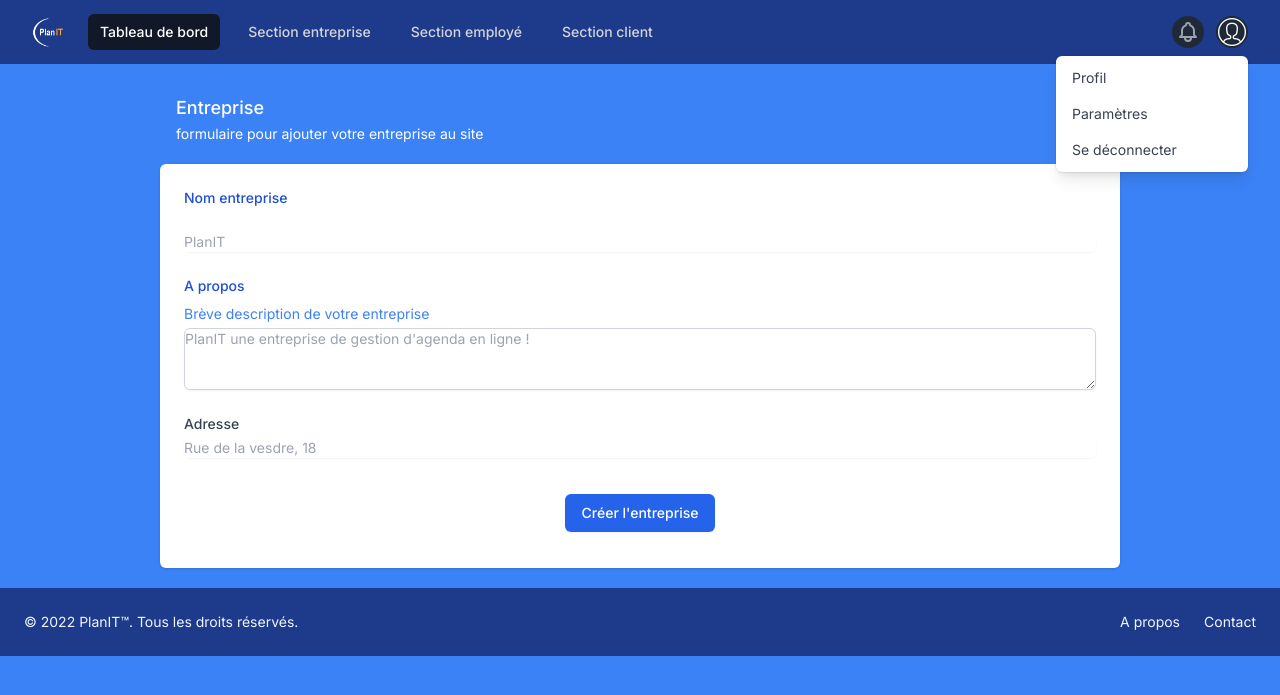
After one commit to RFeno/PlanIT-Agenda-en-ligne, a PHP site: template app/pages/sectionEntreprise.php in a window 1280 px wide. The commit adds this page. Shown: the top 695 px of the page. Run offline with PHP 8.4, Linux system fonts and the light colour scheme; the template is opened without the code that fills it, so the values that code supplies are empty; some libraries are stand-ins or nearby versions.

Commit message:
ajout formulaire entreprise

```diff
--- a/app/pages/home.php
+++ b/app/pages/home.php
@@ -21,7 +21,7 @@
     </head>
     <body class="bg-blue-500">
         <!--nav bar début -->
-        <div style="top:0; position:fixed" id="positionNavBar" class="bg-blue-500 ud-header  absolute top-0
+        <div style="top:0; position:fixed" id="positionNavBar" class="bg-blue-900 ud-header  absolute top-0
             left-0 z-40 w-full flex items-center">
             <!-- debut cliquables -->
             <div class="container">
--- /dev/null
+++ b/app/pages/sectionEntreprise.php
@@ -0,0 +1,143 @@
+<!DOCTYPE html>
+<html lang="fr">
+    <head>
+        <meta charset="UTF-8">
+        <meta http-equiv="X-UA-Compatible" content="IE=edge" />
+        <meta name="viewport" content="width=device-width, initial-scale=1.0"/>
+        <script src="https://cdn.tailwindcss.com"></script>
+        <link rel="stylesheet" href="/assets/css/animate.css" />
+        <link rel="stylesheet" href="/assets/css/tailwind.css" />
+        <link rel="shortcut icon" href="/assets/images/logo.png" type="image/x-icon"/>
+        <script src="/assets/jquery/jquery.js"></script>
+        <title>PlanIT</title>
+    </head>
+    <body class="bg-blue-500">
+      <!-- debut nav bar -->
+
+      <nav class="bg-blue-900">
+        <div class="max-w-7xl mx-auto px-2 sm:px-6 lg:px-8">
+          <div class="relative flex items-center justify-between h-16">
+            <div class="absolute inset-y-0 left-0 flex items-center sm:hidden">
+              <!-- Mobile menu button-->
+              <button type="button" class="inline-flex items-center justify-center p-2 rounded-md text-gray-400 hover:text-white hover:bg-gray-700 focus:outline-none focus:ring-2 focus:ring-inset focus:ring-white" aria-controls="mobile-menu" aria-expanded="false">
+                <span class="sr-only">Open main menu</span>
+              </button>
+            </div>
+            <div class="flex-1 flex items-center justify-center sm:items-stretch sm:justify-start">
+              <div class="flex-shrink-0 flex items-center">
+                <img class="h-8 w-8 rounded-full " src="../images/logoInverse.png" alt="logo avatar"/>
+              </div>
+              <div class="hidden sm:block sm:ml-6">
+                <div class="flex space-x-4">
+                  <!-- Current: "bg-gray-900 text-white", Default: "text-gray-300 hover:bg-gray-700 hover:text-white" -->
+                  <a href="#" class="bg-gray-900 text-white px-3 py-2 rounded-md text-sm font-medium" aria-current="page">Tableau de bord</a>
+
+                  <a href="#" class="text-gray-300 hover:bg-gray-700 hover:text-white px-3 py-2 rounded-md text-sm font-medium">Section entreprise</a>
+
+                  <a href="#" class="text-gray-300 hover:bg-gray-700 hover:text-white px-3 py-2 rounded-md text-sm font-medium">Section employé</a>
+
+                  <a href="#" class="text-gray-300 hover:bg-gray-700 hover:text-white px-3 py-2 rounded-md text-sm font-medium">Section client</a>
+                </div>
+              </div>
+            </div>
+            <div class="absolute inset-y-0 right-0 flex items-center pr-2 sm:static sm:inset-auto sm:ml-6 sm:pr-0">
+              <button type="button" class="bg-gray-800 p-1 rounded-full text-gray-400 hover:text-white focus:outline-none focus:ring-2 focus:ring-offset-2 focus:ring-offset-gray-800 focus:ring-white">
+                <span class="sr-only">View notifications</span>
+                <!-- svg notif Heroicon name: outline/bell -->
+                <svg class="h-6 w-6" xmlns="http://www.w3.org/2000/svg" fill="none" viewBox="0 0 24 24" stroke="currentColor" aria-hidden="true">
+                  <path stroke-linecap="round" stroke-linejoin="round" stroke-width="2" d="M15 17h5l-1.405-1.405A2.032 2.032 0 0118 14.158V11a6.002 6.002 0 00-4-5.659V5a2 2 0 10-4 0v.341C7.67 6.165 6 8.388 6 11v3.159c0 .538-.214 1.055-.595 1.436L4 17h5m6 0v1a3 3 0 11-6 0v-1m6 0H9" />
+                </svg>
+              </button>
+
+              <!-- Profile dropdown -->
+              <div class="ml-3 relative">
+                <div>
+                  <button type="button" class="bg-gray-800 flex text-sm rounded-full focus:outline-none focus:ring-2 focus:ring-offset-2 focus:ring-offset-gray-800 focus:ring-white" id="user-menu-button" aria-expanded="false" aria-haspopup="true">
+                    <span class="sr-only">Open user menu</span>
+                    <img class="h-8 w-8 rounded-full " src="../images/avatar.png" alt="logo avatar">
+                  </button>
+                </div>
+
+
+                <div class="origin-top-right absolute right-0 mt-2 w-48 rounded-md shadow-lg py-1 bg-white ring-1 ring-black ring-opacity-5 focus:outline-none" role="menu" aria-orientation="vertical" aria-labelledby="user-menu-button" tabindex="-1">
+                  <!-- Active: "bg-gray-100", Not Active: "" -->
+                  <a href="#" class="block px-4 py-2 text-sm text-gray-700" role="menuitem" tabindex="-1" id="user-menu-item-0">Profil</a>
+                  <a href="#" class="block px-4 py-2 text-sm text-gray-700" role="menuitem" tabindex="-1" id="user-menu-item-1">Paramètres</a>
+                   <a href="" class="block px-4 py-2 text-sm text-gray-700" role="menuitem" tabindex="-1" id="user-menu-item-2">Se déconnecter</a>
+                </div>
+              </div>
+            </div>
+          </div>
+        </div>
+
+
+        <!-- Mobile menu, show/hide based on menu state. -->
+        <div class="sm:hidden" id="mobile-menu">
+          <div class="px-2 pt-2 pb-3 space-y-1">
+            <!-- Current: "bg-gray-900 text-white", Default: "text-gray-300 hover:bg-gray-700 hover:text-white" -->
+            <a href="#" class="bg-gray-900 text-white block px-3 py-2 rounded-md text-base font-medium" aria-current="page">Tableau de board</a>
+
+            <a href="#" class="text-gray-300 hover:bg-gray-700 hover:text-white block px-3 py-2 rounded-md text-base font-medium">Entreprise</a>
+
+            <a href="#" class="text-gray-300 hover:bg-gray-700 hover:text-white block px-3 py-2 rounded-md text-base font-medium">Employé</a>
+
+            <a href="#" class="text-gray-300 hover:bg-gray-700 hover:text-white block px-3 py-2 rounded-md text-base font-medium">Client</a>
+          </div>
+        </div>
+      </nav>
+      <!-- fin nav bar-->
+
+      <!-- debut main -->
+      <div class="w-3/4 mx-auto">
+            <div class="px-4">
+              <h3 class="mt-8 text-lg font-medium leading-6 text-white">Entreprise</h3>
+              <p class="mt-1 mb-5 text-sm text-white">formulaire pour ajouter votre entreprise au site</p>
+            </div>
+
+            <form action="#" method="POST">
+              <div class="shadow sm:rounded-md sm:overflow-hidden">
+                <div class="px-4 py-5 bg-white space-y-6 sm:p-6">
+                      <label for="company" class="block text-sm font-medium text-blue-700"> Nom entreprise </label>
+                      <div class="mt-1 flex rounded-md shadow-sm">
+                        <input type="text" name="company" id="company" class="focus:ring-indigo-500 focus:border-indigo-500 flex-1 block w-full rounded-none rounded-r-md sm:text-sm border-gray-300" placeholder="PlanIT">
+                      </div>
+
+                      <div>
+                        <label for="about" class="block text-sm font-medium text-blue-700"> A propos </label>
+                        <p class="mt-2 text-sm text-blue-500">Brève description de votre entreprise</p>
+                        <div class="mt-1">
+                          <textarea id="about" name="about" rows="3" class="shadow-sm focus:ring-indigo-500 focus:border-indigo-500 mt-1 block w-full sm:text-sm border border-gray-300 rounded-md" placeholder="PlanIT une entreprise de gestion d'agenda en ligne !"></textarea>
+                        </div>
+                      </div>
+
+                      <div>
+                        <label class="block text-sm font-medium text-gray-700"> Adresse </label>
+                        <div class="mt-1 flex rounded-md shadow-sm">
+                          <input type="text" name="adresse" id="adresse" class="focus:ring-blue-500 focus:border-blue-500 flex-1 block w-full rounded-none rounded-r-md sm:text-sm border-gray-300" placeholder="Rue de la vesdre, 18"/>
+                        </div>
+                      </div>
+                      <div class="px-4 py-3 text-center sm:px-6">
+                        <button type="submit" class=" justify-center py-2 px-4 border border-transparent shadow-sm text-sm font-medium rounded-md text-white bg-blue-600 hover:bg-blue-700 focus:outline-none focus:ring-2 focus:ring-offset-2 focus:ring-blue-500">Créer l'entreprise</button>
+                      </div>
+                    </div>
+                  </div>
+                </form>
+              </div>
+      <!--fin main -->
+
+
+      <!-- debut footer-->
+      <footer class="mt-5 bg-blue-900  p-4 md:flex md:items-center md:justify-between md:p-6">
+        <span class="text-sm text-blue-50 md:text-center sm:text-center">© 2022 <a href="https://rfeno.fr" class="hover:underline">PlanIT™</a>. Tous les droits réservés.
+        </span>
+        <ul class="flex flex-wrap items-center mt-3 text-sm text-blue-50 sm:mt-0">
+            <li>
+                <a href="#about" class="mr-4 hover:underline md:mr-6 ">A propos</a>
+            </li>
+            <li>
+                <a href="#contact" class="hover:underline">Contact</a>
+            </li>
+        </ul>
+      </footer>
+    </body>
+</html>
```
